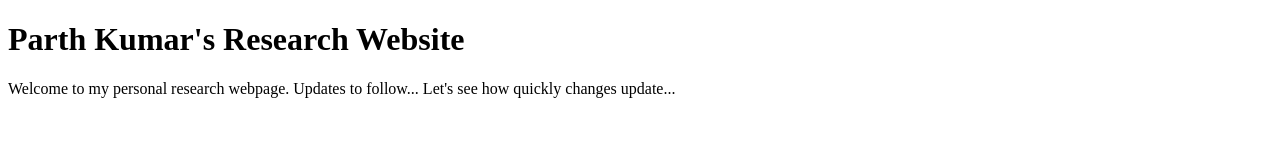
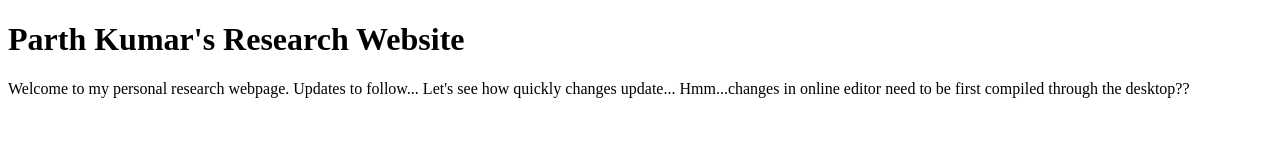
Before and after one commit to parthkumar95/parthkumar95.github.io, a plain HTML site: page index.html in a window 1280 px wide. Drawn offline with Linux system fonts and the light colour scheme.

Commit message:
Update index.html

```diff
--- a/index.html
+++ b/index.html
@@ -3,6 +3,7 @@
 <body>
 <h1>Parth Kumar's Research Website</h1>
 <p>Welcome to my personal research webpage. Updates to follow...
-Let's see how quickly changes update...</p>
+Let's see how quickly changes update...
+Hmm...changes in online editor need to be first compiled through the desktop?? </p>
 </body>
 </html>
```
